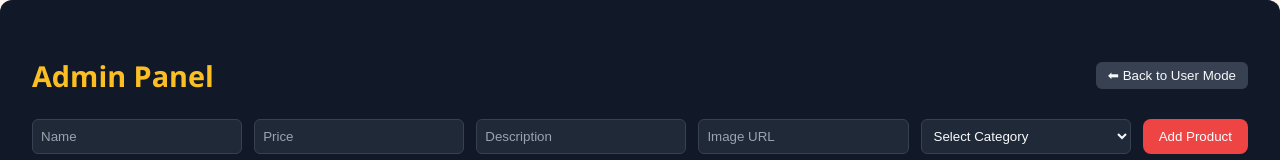
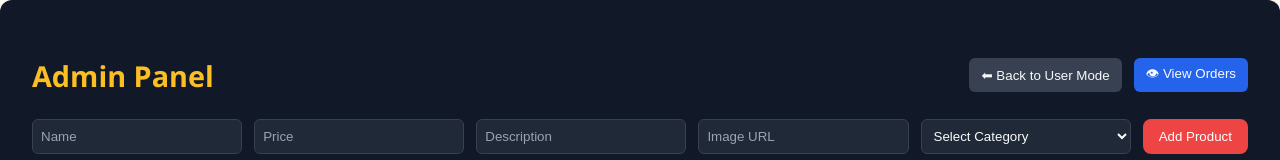
Before and after one commit to andrei4-rgb/ccs112-shopeasy-sprint2, a React (Create React App) app: page /admin in a window 1280 px wide. Shown: the top 160 px of the page. Built offline with nearby package versions, Linux system fonts and the light colour scheme.

Commit message:
Added new OrderView on Admin Panel (Artillero)

```diff
--- a/src/App.js
+++ b/src/App.js
@@ -9,6 +9,7 @@ import ProductDetails from "./components/ProductDetails";
 import Cart from "./components/Cart";
 import Checkout from "./components/Checkout";
 import AdminPanel from "./components/AdminPanel"; // new add
+import OrdersView from "./components/OrdersView"; // new add
 import "./index.css";
 
 export default function App() {
@@ -31,6 +32,7 @@ export default function App() {
                   <Route path="/products/:id" element={<ProductDetails />} />
                   <Route path="/cart" element={<Cart />} />
                   <Route path="/checkout" element={<Checkout />} />
+
                 </Routes>
               </div>
             </>
@@ -39,6 +41,7 @@ export default function App() {
 
         {/* Admin route without Navbar */}
         <Route path="/admin" element={<AdminPanel />} />
+        <Route path="/admin/orders" element={<OrdersView />} />
       </Routes>
     </Router>
   );
--- a/src/components/AdminPanel.js
+++ b/src/components/AdminPanel.js
@@ -46,15 +46,23 @@ export default function AdminPanel() {
 
   return (
     <div className="admin-container">
-      {/* Header with Back button */}
+      {/* Header with navigation buttons */}
       <div className="admin-header">
         <h2 className="admin-title">Admin Panel</h2>
+        <div className="admin-actions">
           <button
             className="back-button"
             onClick={() => (window.location.href = "/")}
           >
             ⬅ Back to User Mode
           </button>
+          <button
+            className="view-orders-button"
+            onClick={() => (window.location.href = "/admin/orders")}
+          >
+            👁 View Orders
+          </button>
+        </div>
       </div>
 
       {/* Add product form */}
--- /dev/null
+++ b/src/components/OrdersView.js
@@ -0,0 +1,16 @@
+// Artillero, Lexin Andrei G.
+
+import React from "react";
+import "../index.css";
+
+export default function OrdersView() {
+  return (
+    <div className="admin-container">
+      <h2 className="admin-title">Customer Orders</h2>
+      <p>No orders yet. This section will show customer purchases once integrated.</p>
+      <button className="back-button" onClick={() => window.location.href = "/admin"}>
+        ⬅ Back to Admin Panel
+      </button>
+    </div>
+  );
+}
--- a/src/index.css
+++ b/src/index.css
@@ -305,6 +305,24 @@ button:hover {
 }
 
 /* admin dark theme */
+
+.admin-actions {
+  display: flex;
+  gap: 12px;
+}
+
+.view-orders-button {
+  background: #2563EB;
+  color: #F9FAFB;
+  border: none;
+  padding: 6px 12px;
+  border-radius: 6px;
+  cursor: pointer;
+}
+.view-orders-button:hover {
+  background: #1D4ED8;
+}
+
 .admin-container {
   background: #111827; /* deep slate */
   color: #F9FAFB;
```
Lines whose indentation alone changed are shown as unchanged.
